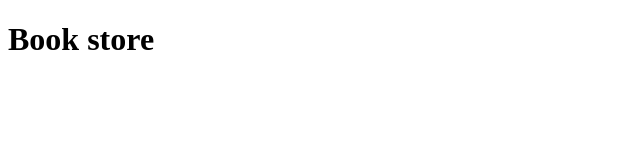
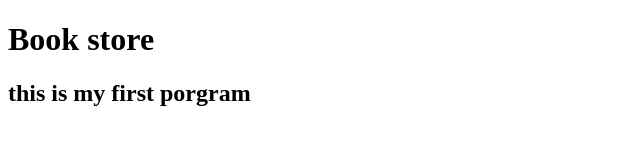
Before and after one commit to Ashik-gf/book-store, a plain HTML site: page index.html in a window 1280 px wide. Shown: the whole page, without its empty margins (0-640 px from the left). Drawn offline with Linux system fonts and the light colour scheme.

Commit message:
update feature

```diff
--- a/index.html
+++ b/index.html
@@ -8,5 +8,6 @@
 </head>
 <body>
    <h1>Book store</h1>
+   <h2> this is my first porgram</h2>
 </body>
 </html>
```
